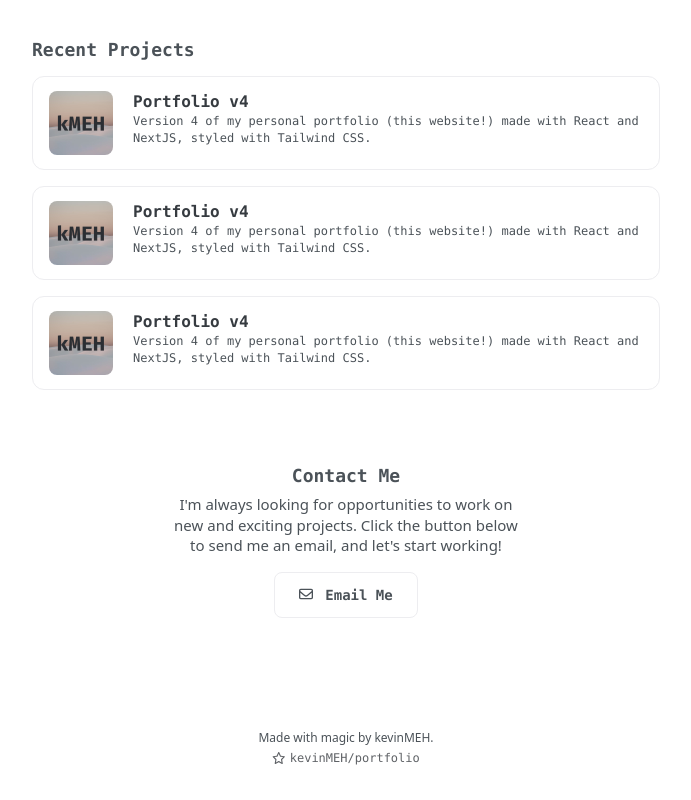
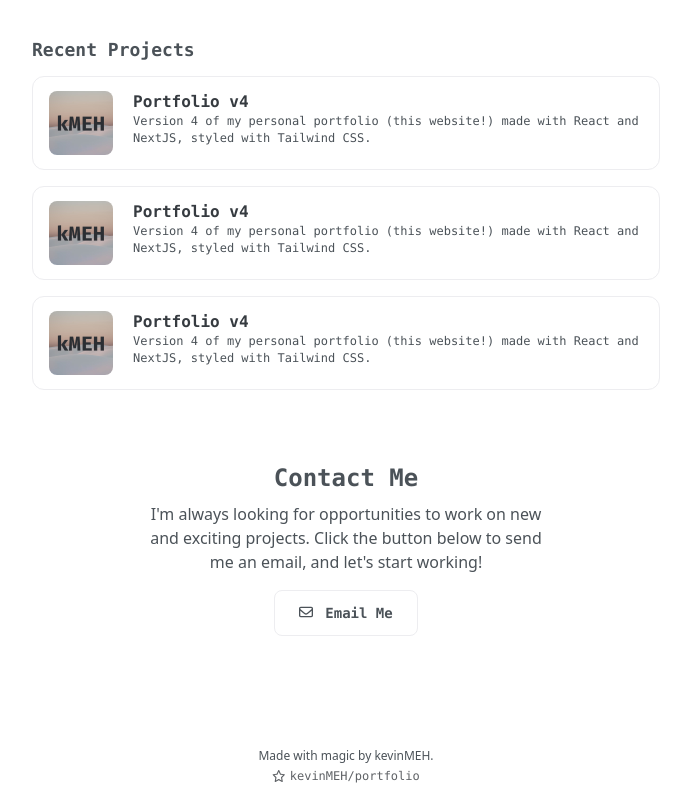
Before and after one commit to fvzy/zyy.sh, a Next.js app: page / in a window 1280 px wide. Shown: the part 681-1481 px from the top of the page, without its empty margins (294-985 px from the left). Built offline with nearby package versions, Linux system fonts and the light colour scheme.

Commit message:
Contact text changes

```diff
--- a/frames/Contact.tsx
+++ b/frames/Contact.tsx
@@ -4,10 +4,10 @@ import { faEnvelope } from "@fortawesome/free-regular-svg-icons";
 const Contact = () => {
     return (
         <div className="flex items-center flex-col pt-7">
-            <h1 className="font-mono font-bold text-sub-light dark:text-sub-dark text-lg mb-1">
+            <h1 className="font-mono font-bold text-sub-light dark:text-sub-dark text-lg md:text-2xl mb-1 md:mb-2">
                 Contact Me
             </h1>
-            <p className="font-inter font-[475] text-sub-light dark:text-sub-dark text-sm md:text-[15px] leading-snug text-center max-w-[358px]">
+            <p className="font-inter font-[475] text-sub-light dark:text-sub-dark text-sm md:text-base leading-snug text-center max-w-[358px] md:max-w-[400px]">
                 I'm always looking for opportunities to work on new and exciting
                 projects. Click the button below to send me an email, and let's
                 start working!
```
